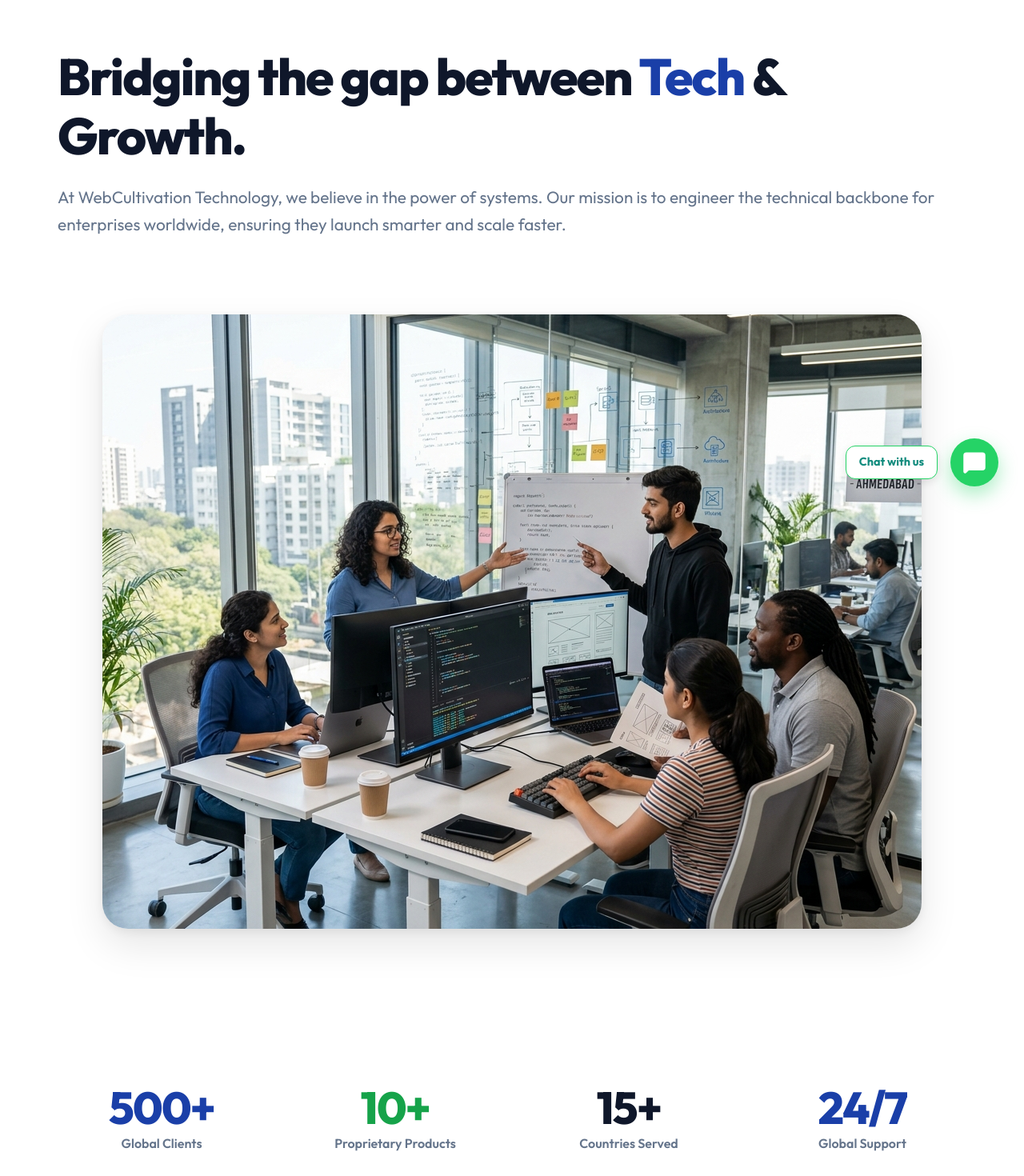
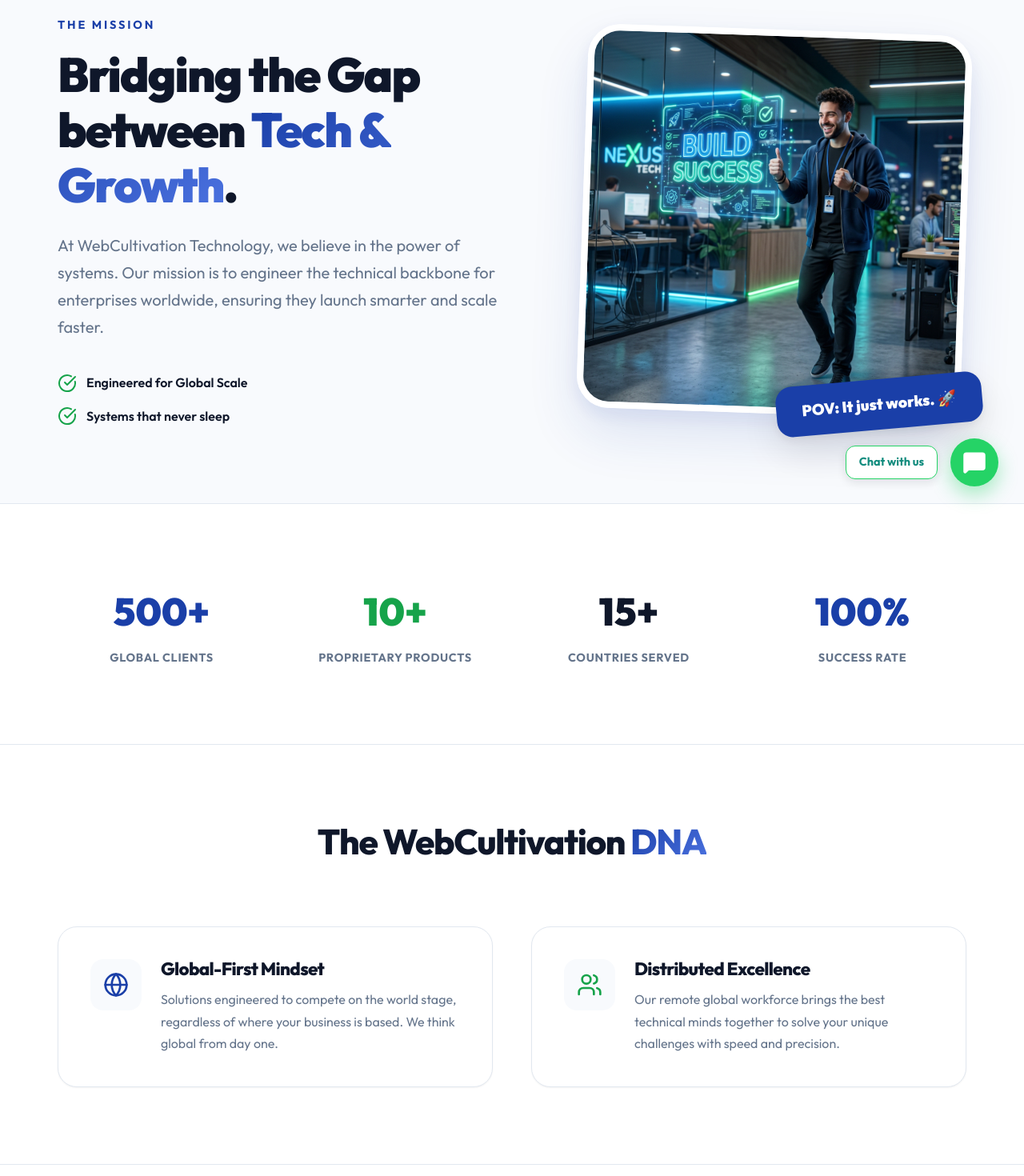
Before and after one commit to Chaudharyaryan46/webbbbsite, a React (Vite) app: page /about in a window 1280 px wide. Shown: the part 160-1630 px from the top of the page at 80% size. Built offline with nearby package versions, Linux system fonts and the light colour scheme.

Commit message:
feat: updated About page with high-quality professional meme aesthetic

```diff
--- a/src/pages/About.tsx
+++ b/src/pages/About.tsx
@@ -1,7 +1,7 @@
 import React from 'react';
 import { Helmet } from 'react-helmet-async';
-import { Target, Lightbulb, TrendingUp, Globe, Users, ShieldCheck } from 'lucide-react';
-import teamPhoto from '../assets/photos/team_collaboration.png';
+import { Globe, Users, CheckCircle } from 'lucide-react';
+import successMeme from '../assets/photos/software_success_meme.png';
 
 const About = () => {
   return (
@@ -12,75 +12,104 @@
       </Helmet>
 
       {/* Hero Section */}
-      <section className="section-padding" style={{ background: 'var(--bg-surface)', paddingTop: '180px', borderBottom: '1px solid var(--border-main)' }}>
+      <section className="section" style={{ background: 'var(--bg-soft)', paddingTop: '180px', borderBottom: '1px solid var(--border)' }}>
         <div className="container">
-          <div className="flex flex-col md-flex items-center gap-16">
-            <div style={{ flex: 1 }}>
+          <div className="row" style={{ alignItems: 'center', gap: '5rem' }}>
+            <div style={{ flex: 1.2 }}>
               <div className="animate-fade" style={{ color: 'var(--primary)', fontWeight: '700', marginBottom: '1rem', letterSpacing: '0.2em', textTransform: 'uppercase', fontSize: '0.9rem' }}>
-                OUR MISSION
+                THE MISSION
               </div>
-              <h1 style={{ fontSize: '4rem', marginBottom: '1.5rem', fontWeight: '800' }}>Bridging the gap between <span style={{ color: 'var(--primary)' }}>Tech</span> & Growth.</h1>
-              <p style={{ color: 'var(--text-muted)', fontSize: '1.3rem', lineHeight: '1.6', marginBottom: '2rem' }}>
+              <h1 style={{ fontSize: '3.75rem', marginBottom: '1.5rem', fontWeight: '900' }}>
+                Bridging the Gap between <span className="text-gradient">Tech & Growth</span>.
+              </h1>
+              <p style={{ color: 'var(--text-muted)', fontSize: '1.25rem', lineHeight: '1.7', marginBottom: '2.5rem' }}>
                 At WebCultivation Technology, we believe in the power of systems. Our mission is to engineer the technical backbone for enterprises worldwide, ensuring they launch smarter and scale faster.
               </p>
+              <div style={{ display: 'flex', flexDirection: 'column', gap: '1rem' }}>
+                 <div style={{ display: 'flex', alignItems: 'center', gap: '0.75rem' }}>
+                    <CheckCircle size={24} style={{ color: 'var(--accent-green)' }} />
+                    <span style={{ fontWeight: '600', color: 'var(--text)' }}>Engineered for Global Scale</span>
+                 </div>
+                 <div style={{ display: 'flex', alignItems: 'center', gap: '0.75rem' }}>
+                    <CheckCircle size={24} style={{ color: 'var(--accent-green)' }} />
+                    <span style={{ fontWeight: '600', color: 'var(--text)' }}>Systems that never sleep</span>
+                 </div>
+              </div>
             </div>
-            <div style={{ flex: 1 }}>
+
+            <div style={{ flex: 1, position: 'relative' }}>
                <div style={{
                  width: '100%',
-                 aspectRatio: '4/3',
-                 borderRadius: '32px',
+                 borderRadius: '40px',
                  overflow: 'hidden',
-                 boxShadow: 'var(--shadow-lg)'
+                 boxShadow: 'var(--shadow-xl)',
+                 border: '8px solid white',
+                 transform: 'rotate(2deg)',
+                 transition: 'transform 0.3s ease'
+               }}
+               onMouseEnter={(e) => e.currentTarget.style.transform = 'rotate(0deg)'}
+               onMouseLeave={(e) => e.currentTarget.style.transform = 'rotate(2deg)'}
+               >
+                 <img src={successMeme} alt="Mission Accomplished" style={{ width: '100%', height: 'auto', display: 'block' }} />
+               </div>
+               {/* Meme-style floating badge */}
+               <div style={{
+                 position: 'absolute',
+                 bottom: '-20px',
+                 right: '-20px',
+                 background: 'var(--primary)',
+                 color: 'white',
+                 padding: '1rem 2rem',
+                 borderRadius: '20px',
+                 fontWeight: '900',
+                 fontSize: '1.2rem',
+                 boxShadow: 'var(--shadow-lg)',
+                 transform: 'rotate(-5deg)',
+                 zIndex: 2
                }}>
-                 <img src={teamPhoto} alt="WebCultivation Team" style={{ width: '100%', height: '100%', objectFit: 'cover' }} />
+                 POV: It just works. 🚀
                </div>
             </div>
           </div>
         </div>
       </section>
 
-
-      {/* Global Stats */}
-      <section className="section-padding" style={{ background: 'var(--bg-surface)', borderTop: '1px solid var(--border-main)', borderBottom: '1px solid var(--border-main)' }}>
+      {/* Stats */}
+      <section className="section" style={{ background: 'var(--bg)', borderBottom: '1px solid var(--border)' }}>
         <div className="container">
-          <div className="grid grid-cols-2 md-grid-cols-4 gap-8 text-center">
-            <div>
-              <h2 style={{ fontSize: '3.5rem', color: 'var(--primary)', fontWeight: '800' }}>500+</h2>
-              <p style={{ color: 'var(--text-muted)', fontWeight: '600' }}>Global Clients</p>
-            </div>
-            <div>
-              <h2 style={{ fontSize: '3.5rem', color: 'var(--accent-green)', fontWeight: '800' }}>10+</h2>
-              <p style={{ color: 'var(--text-muted)', fontWeight: '600' }}>Proprietary Products</p>
-            </div>
-            <div>
-              <h2 style={{ fontSize: '3.5rem', color: 'var(--text-main)', fontWeight: '800' }}>15+</h2>
-              <p style={{ color: 'var(--text-muted)', fontWeight: '600' }}>Countries Served</p>
-            </div>
-            <div>
-              <h2 style={{ fontSize: '3.5rem', color: 'var(--primary)', fontWeight: '800' }}>24/7</h2>
-              <p style={{ color: 'var(--text-muted)', fontWeight: '600' }}>Global Support</p>
-            </div>
+          <div className="grid md-grid-cols-4 gap-8">
+            {[
+              { label: 'Global Clients', val: '500+', col: 'var(--primary)' },
+              { label: 'Proprietary Products', val: '10+', col: 'var(--accent-green)' },
+              { label: 'Countries Served', val: '15+', col: 'var(--text)' },
+              { label: 'Success Rate', val: '100%', col: 'var(--primary)' }
+            ].map(s => (
+              <div key={s.label} className="text-center">
+                <div style={{ fontSize: '3rem', fontWeight: '900', color: s.col, marginBottom: '0.5rem' }}>{s.val}</div>
+                <div style={{ fontWeight: '700', color: 'var(--text-muted)', fontSize: '0.9rem', textTransform: 'uppercase', letterSpacing: '0.05em' }}>{s.label}</div>
+              </div>
+            ))}
           </div>
         </div>
       </section>
 
       {/* DNA */}
-      <section className="section-padding">
+      <section className="section">
         <div className="container">
-          <h2 className="text-center" style={{ fontSize: '3rem', marginBottom: '5rem', fontWeight: '800' }}>The WebCultivation <span style={{ color: 'var(--primary)' }}>DNA</span></h2>
-          <div className="grid grid-cols-1 md-grid-cols-2 gap-12">
-            <div className="flex gap-6">
-              <div style={{ minWidth: '56px', height: '56px', borderRadius: '16px', background: 'var(--bg-surface)', display: 'flex', alignItems: 'center', justifyContent: 'center', color: 'var(--primary)' }}><Globe size={28} /></div>
+          <h2 className="text-center" style={{ fontSize: '2.75rem', marginBottom: '5rem' }}>The WebCultivation <span className="text-gradient">DNA</span></h2>
+          <div className="grid md-grid-cols-2 gap-12">
+            <div className="card" style={{ display: 'flex', gap: '1.5rem', alignItems: 'flex-start' }}>
+              <div style={{ width: '64px', height: '64px', borderRadius: '16px', background: 'var(--bg-soft)', display: 'flex', alignItems: 'center', justifyContent: 'center', color: 'var(--primary)', flexShrink: 0 }}><Globe size={32} /></div>
               <div>
-                <h4 style={{ fontSize: '1.25rem', fontWeight: '700', marginBottom: '0.5rem' }}>Global-First Mindset</h4>
-                <p style={{ color: 'var(--text-muted)' }}>Solutions engineered to compete on the world stage, regardless of where your business is based.</p>
+                <h4 style={{ fontSize: '1.4rem', fontWeight: '800', marginBottom: '0.75rem' }}>Global-First Mindset</h4>
+                <p style={{ color: 'var(--text-muted)', lineHeight: '1.7' }}>Solutions engineered to compete on the world stage, regardless of where your business is based. We think global from day one.</p>
               </div>
             </div>
-            <div className="flex gap-6">
-              <div style={{ minWidth: '56px', height: '56px', borderRadius: '16px', background: 'var(--bg-surface)', display: 'flex', alignItems: 'center', justifyContent: 'center', color: 'var(--accent-green)' }}><Users size={28} /></div>
+            <div className="card" style={{ display: 'flex', gap: '1.5rem', alignItems: 'flex-start' }}>
+              <div style={{ width: '64px', height: '64px', borderRadius: '16px', background: 'var(--bg-soft)', display: 'flex', alignItems: 'center', justifyContent: 'center', color: 'var(--accent-green)', flexShrink: 0 }}><Users size={32} /></div>
               <div>
-                <h4 style={{ fontSize: '1.25rem', fontWeight: '700', marginBottom: '0.5rem' }}>Distributed Talent</h4>
-                <p style={{ color: 'var(--text-muted)' }}>Our remote global workforce brings the best technical minds together to solve your unique challenges.</p>
+                <h4 style={{ fontSize: '1.4rem', fontWeight: '800', marginBottom: '0.75rem' }}>Distributed Excellence</h4>
+                <p style={{ color: 'var(--text-muted)', lineHeight: '1.7' }}>Our remote global workforce brings the best technical minds together to solve your unique challenges with speed and precision.</p>
               </div>
             </div>
           </div>
```
Also changed, not shown: src/assets/photos/software_success_meme.png (added).
